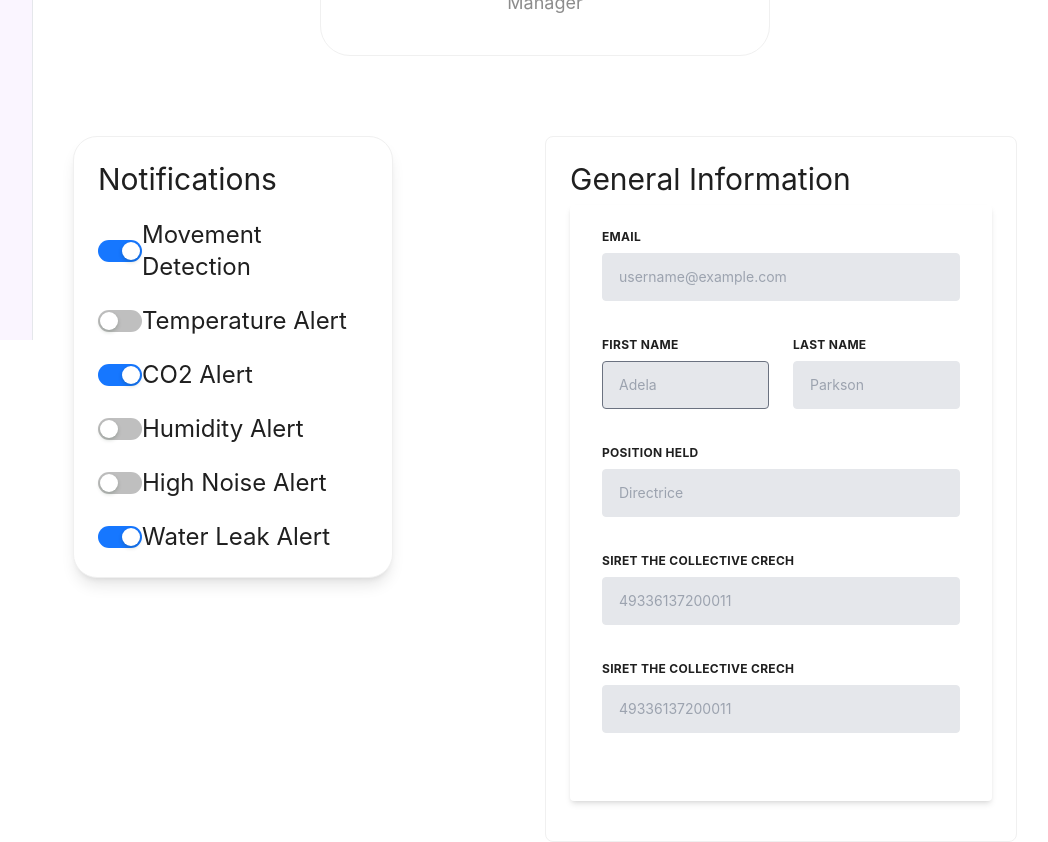
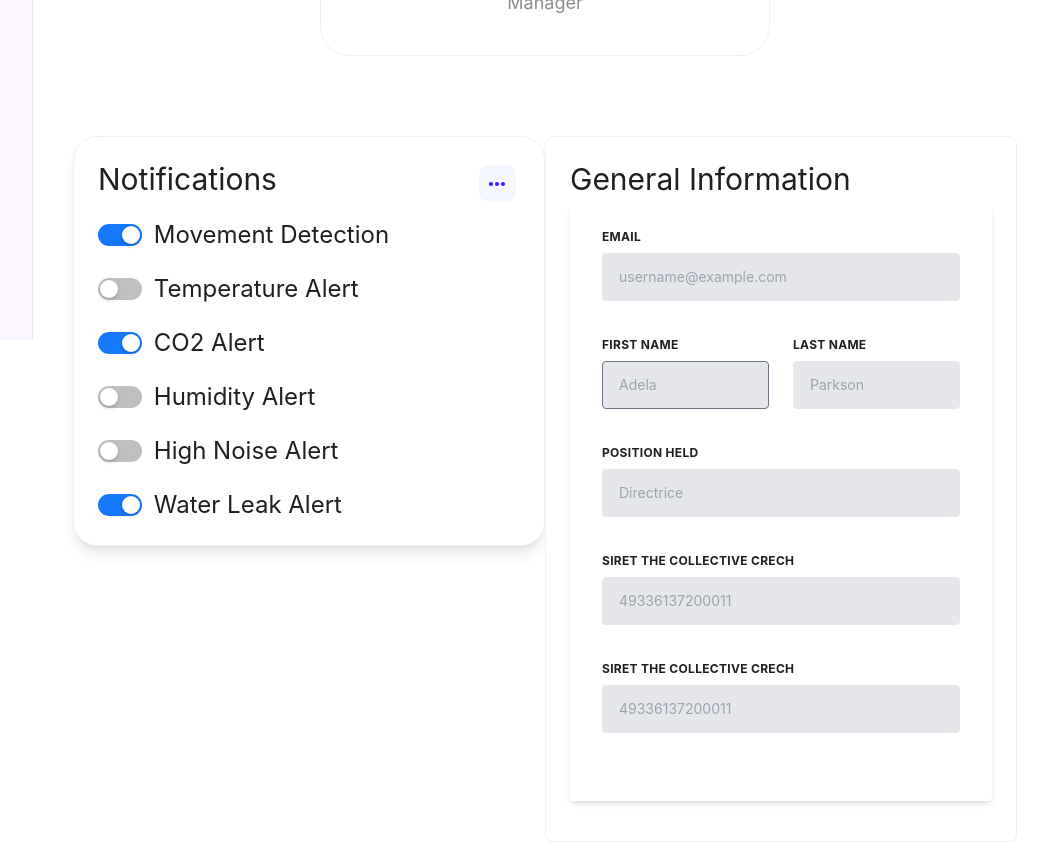
Before and after one commit to NasssDev/Smart-Creche-IoT-Frontend, a React (Vite) app: page /profile in a window 1280 px wide. Shown: the part 460-1302 px from the top of the page, without its empty margins (223-1271 px from the left). Built offline with nearby package versions, Linux system fonts and the light colour scheme.

Commit message:
Update Notifications

```diff
--- a/src/components/Notifications.tsx
+++ b/src/components/Notifications.tsx
@@ -7,15 +7,28 @@ const SwitchComponent = () => {
     };
 
     return (
-        <div className='w-full max-w-xs'>
+        <div className='w-full max-w-xl'>
             <Card className="w-400 rounded-3xl shadow-lg">
-                <h2 className="text-3xl">Notifications</h2>
-                <br />
+                <h2 className="text-3xl fa-layers-top-left">Notifications</h2>
+                <svg width="37" height="37"  className="absolute right-7 top-7"  viewBox="0 0 37 37" fill="none" xmlns="http://www.w3.org/2000/svg">
+                    <rect width="37" height="37" rx="10" fill="#F4F7FE"/>
+                    <g clip-path="url(#clip0_76_2446)">
+                        <path d="M12 17C10.9 17 10 17.9 10 19C10 20.1 10.9 21 12 21C13.1 21 14 20.1 14 19C14 17.9 13.1 17 12 17ZM24 17C22.9 17 22 17.9 22 19C22 20.1 22.9 21 24 21C25.1 21 26 20.1 26 19C26 17.9 25.1 17 24 17ZM18 17C16.9 17 16 17.9 16 19C16 20.1 16.9 21 18 21C19.1 21 20 20.1 20 19C20 17.9 19.1 17 18 17Z" fill="#4318FF"/>
+                    </g>
+                    <defs>
+                        <clipPath id="clip0_76_2446">
+                            <rect width="24" height="24" fill="white" transform="translate(6 7)"/>
+                        </clipPath>
+                    </defs>
+                </svg>
+                <br/>
                 <div className="flex items-center">
                     <Switch
                         defaultChecked={true}
                         onChange={(checked) => handleSwitchChange(checked, 'Text 1')}
                     />
+                    &nbsp;
+                    &nbsp;
                     <span className="text-2xl">Movement Detection</span>
                 </div>
                 <br />
@@ -24,6 +37,8 @@ const SwitchComponent = () => {
                         defaultChecked={false}
                         onChange={(checked) => handleSwitchChange(checked, 'Text 2')}
                     />
+                    &nbsp;
+                    &nbsp;
                     <span className="text-2xl">Temperature Alert</span>
                 </div>
                 <br />
@@ -32,6 +47,8 @@ const SwitchComponent = () => {
                         defaultChecked={true}
                         onChange={(checked) => handleSwitchChange(checked, 'Text 3')}
                     />
+                    &nbsp;
+                    &nbsp;
                     <span className="text-2xl">CO2 Alert</span>
                 </div>
                 <br />
@@ -40,6 +57,8 @@ const SwitchComponent = () => {
                         defaultChecked={false}
                         onChange={(checked) => handleSwitchChange(checked, 'Text 4')}
                     />
+                    &nbsp;
+                    &nbsp;
                     <span className="text-2xl">Humidity Alert</span>
                 </div>
                 <br />
@@ -48,6 +67,8 @@ const SwitchComponent = () => {
                         defaultChecked={false}
                         onChange={(checked) => handleSwitchChange(checked, 'Text 5')}
                     />
+                    &nbsp;
+                    &nbsp;
                     <span className="text-2xl">High Noise Alert</span>
                 </div>
                 <br />
@@ -56,6 +77,8 @@ const SwitchComponent = () => {
                         defaultChecked={true}
                         onChange={(checked) => handleSwitchChange(checked, 'Text 6')}
                     />
+                    &nbsp;
+                    &nbsp;
                     <span className="text-2xl">Water Leak Alert</span>
                 </div>
             </Card>
```
